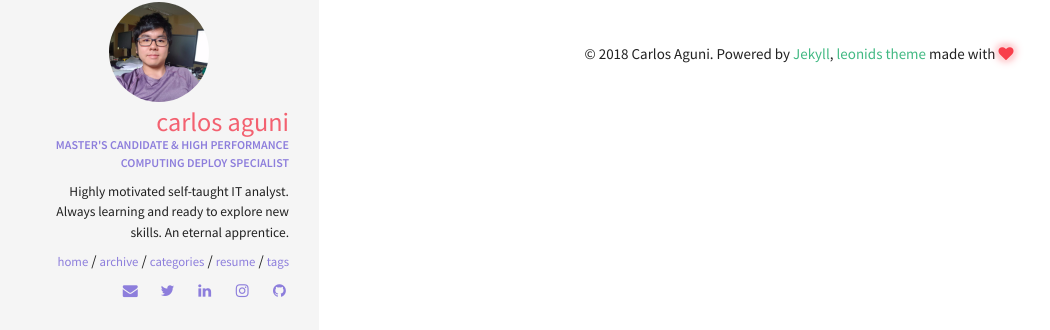
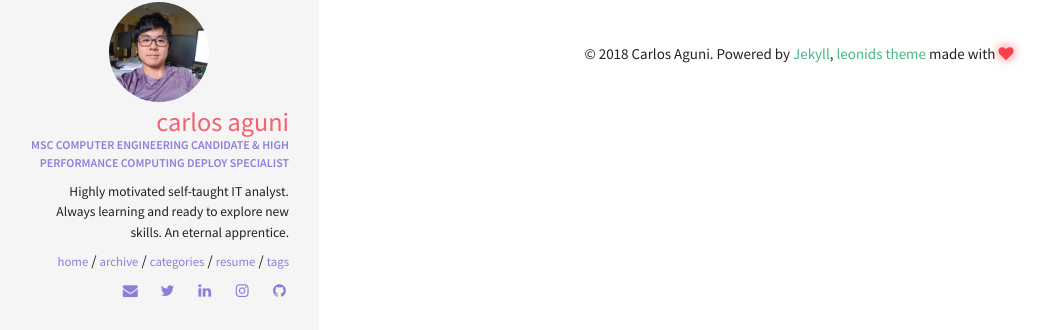
Before and after one commit to CrashLaker/CrashLaker2.github.io, a Jekyll site: the page built from index.html, in a window 1280 px wide. Shown: the part 258-588 px from the top of the page, without its empty margins (1-1051 px from the left). Built offline with Jekyll 4.4.1, drawn with Linux system fonts in a browser that asks for light colours.

Commit message:
update config

```diff
--- a/_config.yml
+++ b/_config.yml
@@ -35,7 +35,7 @@ kramdown:
 owner:
   name: Carlos Aguni
   avatar: crashlaker-logo.png
-  job: "Master's Candidate & High Performance Computing Deploy Specialist"
+  job: "MSc Computer Engineering Candidate & High Performance Computing Deploy Specialist"
   bio: "Highly motivated self-taught IT analyst. Always learning and ready to explore new skills. An eternal apprentice."
   email: agunicat@gmail.com
   disqus-shortname: #renyuanzblog
```
